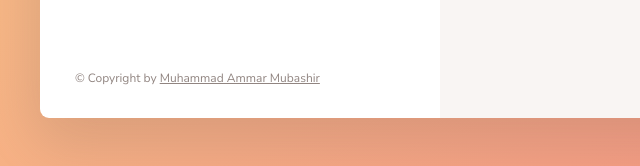
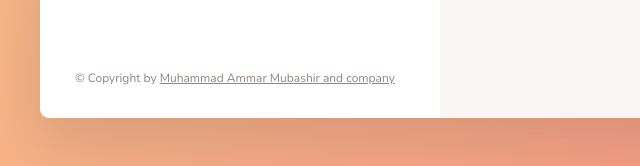
Before and after one commit to AmmarMubashir/forkify_Project_Code, a website built with Parcel: page index.html in a window 1280 px wide. Shown: the part 1103-1269 px from the top of the page, 0-640 px from the left. Built offline with nearby package versions, Linux system fonts and the light colour scheme.

Commit message:
Third commit

```diff
--- a/index.html
+++ b/index.html
@@ -131,7 +131,7 @@
             class="twitter-link"
             target="_blank"
             href="https://www.linkedin.com/in/muhammad-ammar-mubashir-97735b22b"
-            >Muhammad Ammar Mubashir</a
+            >Muhammad Ammar Mubashir and company</a
           >
         </p>
       </div>
@@ -146,116 +146,7 @@
           <p>Start by searching for a recipe or an ingredient. Have fun!</p>
         </div>
 
-        <!-- <div class="spinner">
-          <svg>
-            <use href="src/img/icons.svg#icon-loader"></use>
-          </svg>
-        </div> -->
 
-        <!-- <div class="error">
-            <div>
-              <svg>
-                <use href="src/img/icons.svg#icon-alert-triangle"></use>
-              </svg>
-            </div>
-            <p>No recipes found for your query. Please try again!</p>
-          </div> -->
-
-        <!--
-        <figure class="recipe__fig">
-          <img src="src/img/test-1.jpg" alt="Tomato" class="recipe__img" />
-          <h1 class="recipe__title">
-            <span>Pasta with tomato cream sauce</span>
-          </h1>
-        </figure>
-
-        <div class="recipe__details">
-          <div class="recipe__info">
-            <svg class="recipe__info-icon">
-              <use href="src/img/icons.svg#icon-clock"></use>
-            </svg>
-            <span class="recipe__info-data recipe__info-data--minutes">45</span>
-            <span class="recipe__info-text">minutes</span>
-          </div>
-          <div class="recipe__info">
-            <svg class="recipe__info-icon">
-              <use href="src/img/icons.svg#icon-users"></use>
-            </svg>
-            <span class="recipe__info-data recipe__info-data--people">4</span>
-            <span class="recipe__info-text">servings</span>
-
-            <div class="recipe__info-buttons">
-              <button class="btn--tiny btn--increase-servings">
-                <svg>
-                  <use href="src/img/icons.svg#icon-minus-circle"></use>
-                </svg>
-              </button>
-              <button class="btn--tiny btn--increase-servings">
-                <svg>
-                  <use href="src/img/icons.svg#icon-plus-circle"></use>
-                </svg>
-              </button>
-            </div>
-          </div>
-
-          <div class="recipe__user-generated">
-            <svg>
-              <use href="src/img/icons.svg#icon-user"></use>
-            </svg>
-          </div>
-          <button class="btn--round">
-            <svg class="">
-              <use href="src/img/icons.svg#icon-bookmark-fill"></use>
-            </svg>
-          </button>
-        </div>
-
-        <div class="recipe__ingredients">
-          <h2 class="heading--2">Recipe ingredients</h2>
-          <ul class="recipe__ingredient-list">
-            <li class="recipe__ingredient">
-              <svg class="recipe__icon">
-                <use href="src/img/icons.svg#icon-check"></use>
-              </svg>
-              <div class="recipe__quantity">1000</div>
-              <div class="recipe__description">
-                <span class="recipe__unit">g</span>
-                pasta
-              </div>
-            </li>
-
-            <li class="recipe__ingredient">
-              <svg class="recipe__icon">
-                <use href="src/img/icons.svg#icon-check"></use>
-              </svg>
-              <div class="recipe__quantity">0.5</div>
-              <div class="recipe__description">
-                <span class="recipe__unit">cup</span>
-                ricotta cheese
-              </div>
-            </li>
-          </ul>
-        </div>
-
-        <div class="recipe__directions">
-          <h2 class="heading--2">How to cook it</h2>
-          <p class="recipe__directions-text">
-            This recipe was carefully designed and tested by
-            <span class="recipe__publisher">The Pioneer Woman</span>. Please check out
-            directions at their website.
-          </p>
-          <a
-            class="btn--small recipe__btn"
-            href="http://thepioneerwoman.com/cooking/pasta-with-tomato-cream-sauce/"
-            target="_blank"
-          >
-            <span>Directions</span>
-            <svg class="search__icon">
-              <use href="src/img/icons.svg#icon-arrow-right"></use>
-            </svg>
-          </a>
-        </div>
-        -->
       </div>
     </div>
 
```
